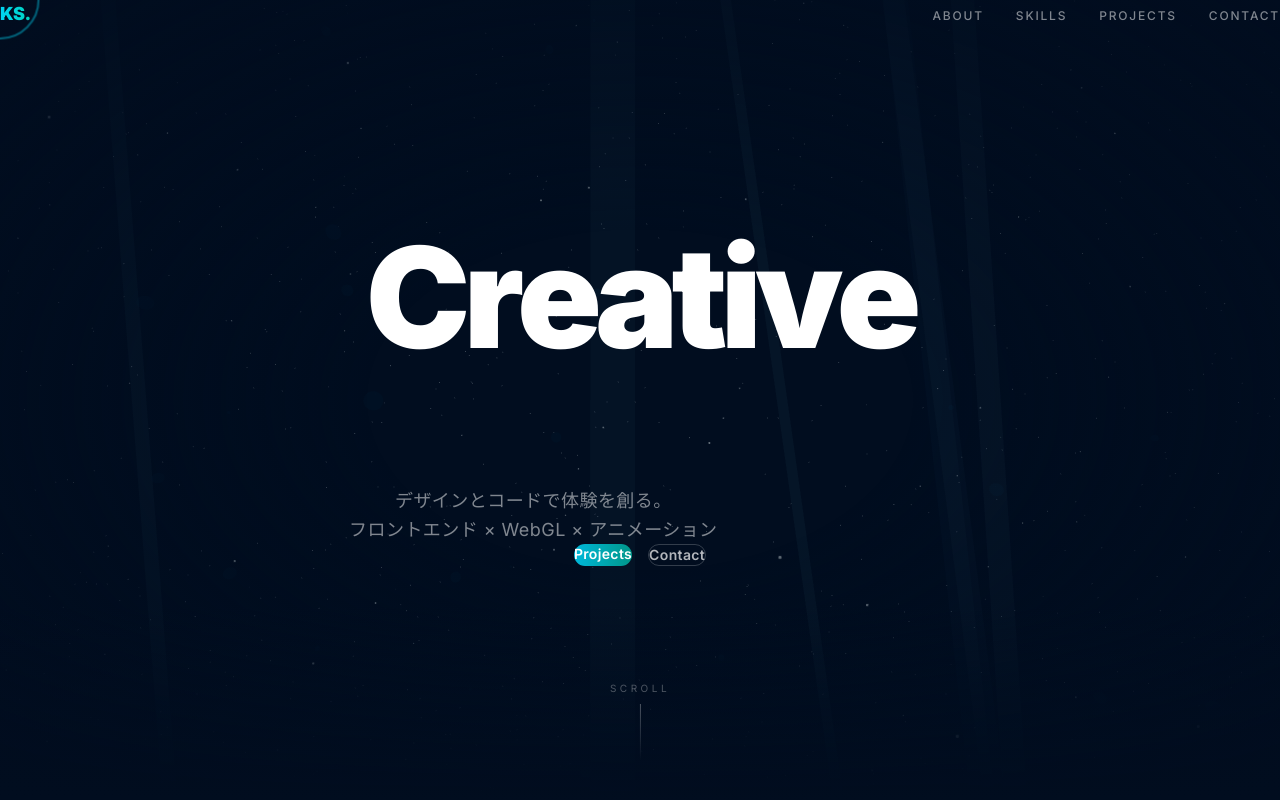
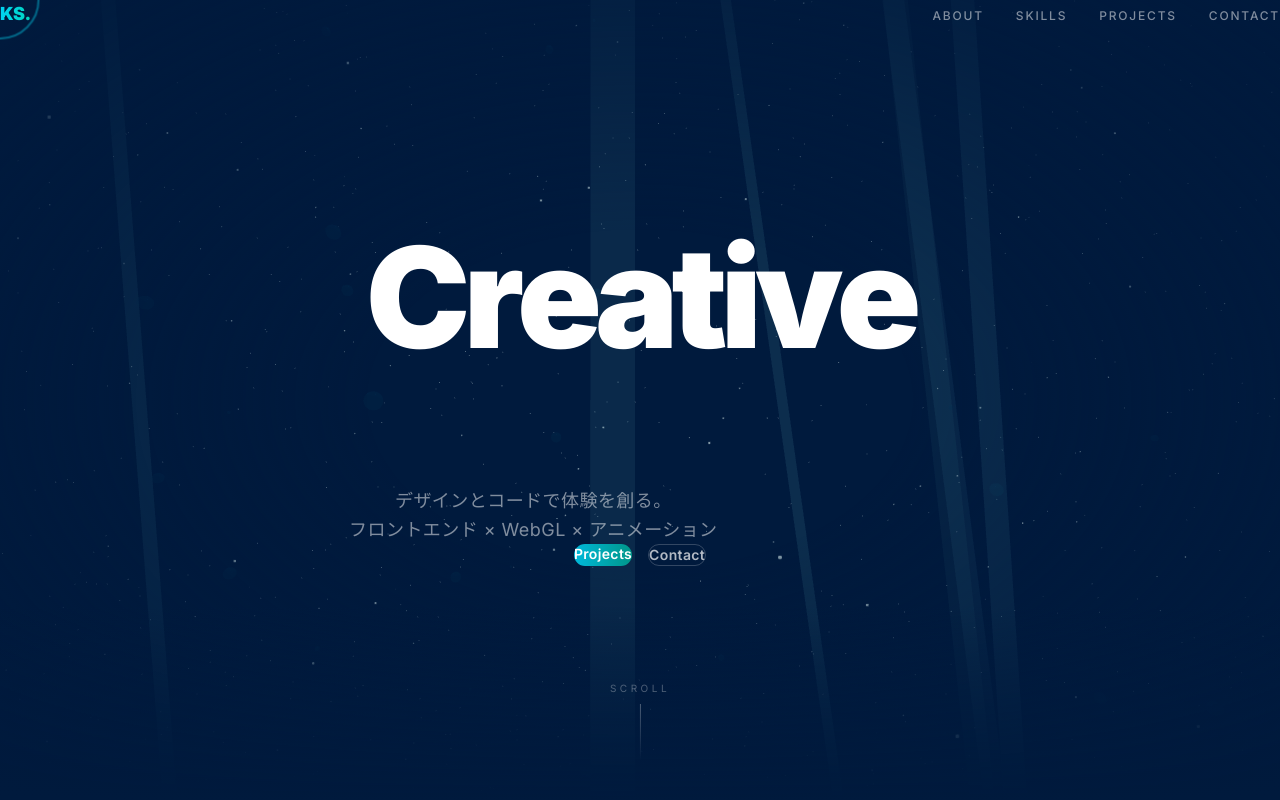
Before and after one commit to lud7n/portfolio, a Next.js app: page / in a window 1280 px wide. Shown: the top 800 px of the page. Built offline with nearby package versions, Linux system fonts and the light colour scheme.

Commit message:
fix: vivid ocean blue - brighter particles, stronger lights, navy bg

```diff
--- a/src/app/globals.css
+++ b/src/app/globals.css
@@ -1,11 +1,11 @@
 @import "tailwindcss";
 
 :root {
-  --bg: #010d1f;
+  --bg: #001a3d;
   --fg: #ffffff;
-  --accent-1: #0891b2;
-  --accent-2: #0e7490;
-  --accent-3: #22d3ee;
+  --accent-1: #00b4d8;
+  --accent-2: #0096c7;
+  --accent-3: #00d4ff;
 }
 
 * {
@@ -31,16 +31,16 @@ body {
 }
 
 ::-webkit-scrollbar-track {
-  background: #020e20;
+  background: #001233;
 }
 
 ::-webkit-scrollbar-thumb {
-  background: linear-gradient(to bottom, #0891b2, #0e7490);
+  background: linear-gradient(to bottom, #00b4d8, #0096c7);
   border-radius: 2px;
 }
 
 ::selection {
-  background: rgba(8, 145, 178, 0.4);
+  background: rgba(0, 180, 216, 0.4);
   color: #fff;
 }
 
--- a/src/app/page.tsx
+++ b/src/app/page.tsx
@@ -8,7 +8,7 @@ import Footer from "@/components/Footer";
 
 export default function Home() {
   return (
-    <main className="bg-[#010d1f] min-h-screen text-white overflow-hidden">
+    <main className="bg-[#001a3d] min-h-screen text-white overflow-hidden">
       <Navigation />
       <Hero />
       <About />
--- a/src/components/Hero.tsx
+++ b/src/components/Hero.tsx
@@ -62,8 +62,8 @@ export default function Hero() {
       </div>
 
       {/* Vignette + gradient overlay */}
-      <div className="absolute inset-0 z-[1] bg-[radial-gradient(ellipse_at_center,_transparent_30%,_#010d1f_100%)]" />
-      <div className="absolute bottom-0 left-0 right-0 h-48 z-[1] bg-gradient-to-t from-[#010d1f] to-transparent" />
+      <div className="absolute inset-0 z-[1] bg-[radial-gradient(ellipse_at_center,_transparent_30%,_#001a3d_100%)]" />
+      <div className="absolute bottom-0 left-0 right-0 h-48 z-[1] bg-gradient-to-t from-[#001a3d] to-transparent" />
 
       {/* Content */}
       <div className="relative z-[2] text-center px-6 max-w-6xl mx-auto">
--- a/src/components/Navigation.tsx
+++ b/src/components/Navigation.tsx
@@ -35,7 +35,7 @@ export default function Navigation() {
     <nav
       className={`fixed top-0 left-0 right-0 z-50 flex items-center justify-between px-8 md:px-12 py-5 transition-all duration-500 ${
         scrolled
-          ? "backdrop-blur-xl bg-[#010d1f]/80 border-b border-white/[0.06]"
+          ? "backdrop-blur-xl bg-[#001a3d]/80 border-b border-white/[0.06]"
           : ""
       }`}
     >
--- a/src/components/Scene3D.tsx
+++ b/src/components/Scene3D.tsx
@@ -38,11 +38,11 @@ function FloatingParticles({ count = 2500 }: { count?: number }) {
     <Points ref={ref} positions={positions} stride={3} frustumCulled={false}>
       <PointMaterial
         transparent
-        color="#7dd3fc"
-        size={0.013}
+        color="#00d4ff"
+        size={0.015}
         sizeAttenuation
         depthWrite={false}
-        opacity={0.45}
+        opacity={0.65}
       />
     </Points>
   );
@@ -86,9 +86,9 @@ function Bubbles({ count = 60 }: { count?: number }) {
     <instancedMesh ref={ref} args={[undefined, undefined, count]}>
       <sphereGeometry args={[1, 8, 8]} />
       <meshStandardMaterial
-        color="#bae6fd"
+        color="#a8e6ff"
         transparent
-        opacity={0.1}
+        opacity={0.22}
         roughness={0}
         metalness={0.1}
       />
@@ -104,7 +104,7 @@ function LightRays() {
       z: (Math.random() - 0.5) * 4,
       tilt: (Math.random() - 0.5) * 0.3,
       width: Math.random() * 0.22 + 0.06,
-      opacity: Math.random() * 0.035 + 0.015,
+      opacity: Math.random() * 0.07 + 0.04,
     })), []);
 
   return (
@@ -113,7 +113,7 @@ function LightRays() {
         <mesh key={i} position={[ray.x, 1, ray.z]} rotation={[0, 0, ray.tilt]}>
           <planeGeometry args={[ray.width, 18]} />
           <meshBasicMaterial
-            color="#38bdf8"
+            color="#00d4ff"
             transparent
             opacity={ray.opacity}
             side={THREE.DoubleSide}
@@ -145,11 +145,11 @@ export default function Scene3D() {
       dpr={[1, 2]}
       gl={{ antialias: true, alpha: true }}
     >
-      <fog attach="fog" args={["#020f1e", 10, 24]} />
-      <ambientLight intensity={0.35} color="#7dd3fc" />
-      <pointLight position={[0, 8, 0]} intensity={1.8} color="#38bdf8" />
-      <pointLight position={[-6, 3, -3]} intensity={0.5} color="#0891b2" />
-      <pointLight position={[6, -4, 2]} intensity={0.3} color="#0e7490" />
+      <fog attach="fog" args={["#001a3d", 10, 22]} />
+      <ambientLight intensity={0.5} color="#00b4d8" />
+      <pointLight position={[0, 8, 0]} intensity={2.5} color="#00d4ff" />
+      <pointLight position={[-6, 3, -3]} intensity={0.8} color="#0096c7" />
+      <pointLight position={[6, -4, 2]} intensity={0.5} color="#0077b6" />
       <FloatingParticles />
       <Bubbles />
       <LightRays />
```
